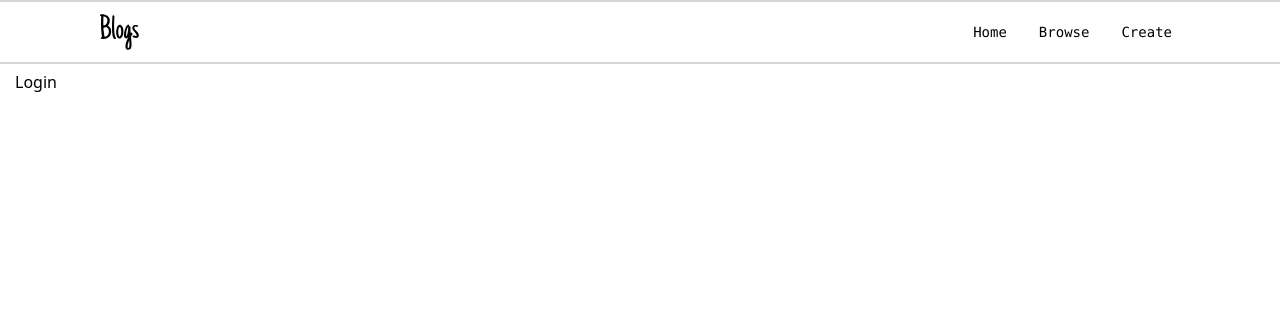
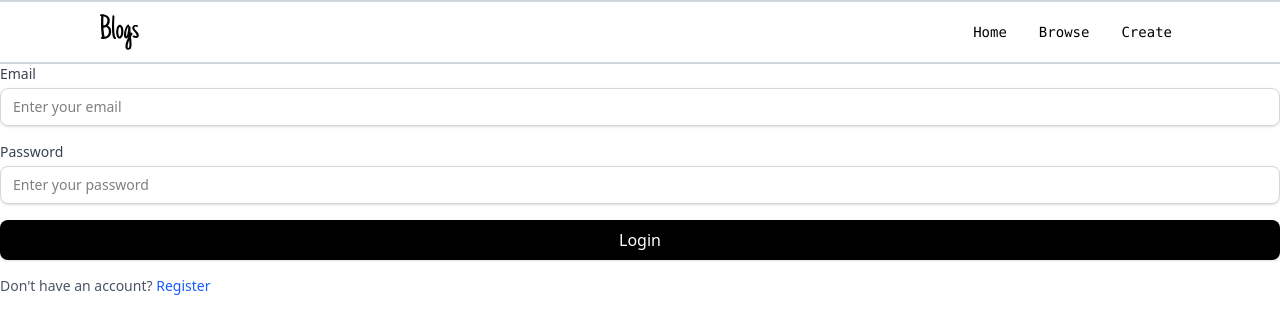
Before and after one commit to priyapop/Lakshyarambha, a React (Vite) app in the folder learning-react/project/: page /login in a window 1280 px wide. Shown: the top 334 px of the page. Built offline with nearby package versions, Linux system fonts and the light colour scheme.

Commit message:
landing page

```diff
--- a/learning-react/project/src/App.jsx
+++ b/learning-react/project/src/App.jsx
@@ -1,23 +1,22 @@
-
-import "./App.css"
-import CreateCategories from './components/CreateCategories'
-import { NavLink,useLocation, Route, Routes } from "react-router-dom";
+import "./App.css";
+import CreateCategories from "./components/CreateCategories";
+import { NavLink, useLocation, Route, Routes } from "react-router-dom";
+import { useState } from "react";
 import { Blogs } from "./components/blog";
 import SingleBlog from "./components/SingleBlog";
 import BlogForm from "./components/CreateBlog";
 import Home from "./components/home";
-import BlogPage from "./components/BlogPage"
+import BlogPage from "./components/BlogPage";
 import SingleCategory from "./components/SingleCategory";
 import Login from "./components/login";
 import Signup from "./components/signup";
 import BlogsIcon from "./assets/Blogs (6).svg";
 import Landing from "./components/landing";
+import * as Dialog from "@radix-ui/react-dialog";
 function App() {
-  const location = useLocation()
-  const landingLinks = [
-    { action:<Login/>, label: "Get Started" },
-
-  ]
+  const location = useLocation();
+  const landingLinks = [{ action: <Login />, label: "Get Started" }];
+  const [loginOpen, setloginOpen] = useState(false);
   const appLinks = [
     { to: "/home", label: "Home" },
     { to: "/blogs", label: "Browse" },
@@ -26,49 +25,77 @@ function App() {
     // { to: "/login", label: "Login" },
     // { to: "/signup", label: "Signup" },
   ];
-const links = location.pathname === "/" ? landingLinks : appLinks
+  const links = location.pathname === "/" ? landingLinks : appLinks;
   return (
     <>
-
       <nav className="sticky top-0 border-y-2 bg-white border-gray-300 flex items-center justify-between pl-25 pr-25 p-3 text-sm font-mono ">
         <img src={BlogsIcon} alt="Blogs" className="h-9" />
         <div className="flex items-center gap-4">
-        {links.map(({ to, label,action }) => (
+          {links.map(({ to, label, action }) =>
             to ? (
               <NavLink
                 key={to}
                 to={to}
                 className={({ isActive }) =>
                   `px-2 py-1 rounded-md  ${
-                isActive ? "bg-[#000000] hover:bg-[#1C1B2A] font-normal text-white" : "hover:bg-[#D3D3D3]"
+                    isActive
+                      ? "bg-[#000000] hover:bg-[#1C1B2A] font-normal text-white"
+                      : "hover:bg-[#D3D3D3]"
                   }`
                 }
               >
                 {label}
-
               </NavLink>
             ) : action ? (
-            <span >{action}</span>
-          ): null
-
-
-        ))}
+              <div>
+                <button
+                  type="button"
+                  onClick={() => {
+                    setloginOpen(true);
+                    setLoginOpen(false);
+                  }}
+                  className="rounded-lg bg-black px-5 py-2 text-white font-medium shadow hover:bg-[#1C1B2A]  transition"
+                >
+                  Login
+                </button>
+                <Dialog.Root open={loginOpen} onOpenChange={setloginOpen}>
+                  <Dialog.Portal>
+                    <Dialog.Overlay className="fixed inset-0 bg-black/50 backdrop-blur-sm" />
+                    <Dialog.Content className="fixed left-1/2 top-1/2 w-[90vw] max-w-md -translate-x-1/2 -translate-y-1/2 rounded-xl bg-white p-6 shadow-xl">
+                      <Dialog.Title className="text-xl font-semibold text-gray-900">
+                        Login
+                      </Dialog.Title>
+                      <Dialog.Description className="mb-6 mt-2 text-gray-500">
+                        Welcome back! Please enter your details.
+                      </Dialog.Description>
+                      <Login />
+                      <Dialog.Close asChild>
+                        <button
+                          className="absolute right-3 top-3 rounded-full p-1 text-gray-500 hover:bg-gray-100 focus:outline-none"
+                          aria-label="Close"
+                        >
+                          ✕
+                        </button>
+                      </Dialog.Close>
+                    </Dialog.Content>
+                  </Dialog.Portal>
+                </Dialog.Root>
               </div>
-
+            ) : null
+          )}
+        </div>
       </nav>
-
-
 
       <Routes>
         <Route path="/" element={<Landing />}></Route>
         <Route path="/create" element={<BlogForm />}></Route>
         <Route path="/blogs" element={<BlogPage />}></Route>
         <Route path="/blogs/:id" element={<SingleBlog />}></Route>
-        <Route path='/create-category' element={<CreateCategories/>}></Route>
-        <Route path='/single-category/:aa' element={<SingleCategory/>}></Route>
-        <Route path="/home" element={<Home/>}></Route>
-        <Route path="/login" element={<Login/>}></Route>
-        <Route path="/signup" element={<Signup/>}></Route>
+        <Route path="/create-category" element={<CreateCategories />}></Route>
+        <Route path="/single-category/:aa" element={<SingleCategory />}></Route>
+        <Route path="/home" element={<Home />}></Route>
+        <Route path="/login" element={<Login />}></Route>
+        <Route path="/signup" element={<Signup />}></Route>
       </Routes>
     </>
   );
--- a/learning-react/project/src/components/landing.jsx
+++ b/learning-react/project/src/components/landing.jsx
@@ -1,11 +1,49 @@
-import React from 'react';
+import Login from "./login.jsx";
+import { useState } from "react";
+import * as Dialog from "@radix-ui/react-dialog";
+const Landing = () => {
 
-const landing = () => {
+  const [loginOpen, setloginOpen] = useState(false);
+
+
   return (
-    <div>
-      this is the landing pg
+    <div className="font-serif flex flex-col sm:gap-5 lg:gap-8 px-25 py-10">
+      <p className="sm:text-7xl lg:text:9xl ">Thinking about something ? <span className="block">Share it</span></p>
+      <p className="sm:text-3xl lg:text-4xl ">Read and write</p>
+      <button
+        type="button"
+        onClick={() => {
+          setloginOpen(true);
+
+        }}
+        className="bg-black h-20 w-50 text-white rounded-tl-[60px] rounded-br-[60px]  "
+      >
+        Share your story
+      </button>
+      <Dialog.Root open={loginOpen} onOpenChange={setloginOpen}>
+        <Dialog.Portal>
+          <Dialog.Overlay className="fixed inset-0 bg-black/50 backdrop-blur-sm" />
+          <Dialog.Content className="fixed left-1/2 top-1/2 w-[90vw] max-w-md -translate-x-1/2 -translate-y-1/2 rounded-xl bg-white p-6 shadow-xl">
+            <Dialog.Title className="text-xl font-semibold text-gray-900">
+              Login
+            </Dialog.Title>
+            <Dialog.Description className="mb-6 mt-2 text-gray-500">
+              Welcome back! Please enter your details.
+            </Dialog.Description>
+            <Login />
+            <Dialog.Close asChild>
+              <button
+                className="absolute right-3 top-3 rounded-full p-1 text-gray-500 hover:bg-gray-100 focus:outline-none"
+                aria-label="Close"
+              >
+                ✕
+              </button>
+            </Dialog.Close>
+          </Dialog.Content>
+        </Dialog.Portal>
+      </Dialog.Root>
     </div>
   );
-}
+};
 
-export default landing;
+export default Landing;
--- a/learning-react/project/src/components/login.jsx
+++ b/learning-react/project/src/components/login.jsx
@@ -2,12 +2,17 @@ import axios from "axios";
 import React, { useState } from "react";
 import * as Dialog from "@radix-ui/react-dialog";
 import Signup from "./signup.jsx";
+import { useNavigate } from "react-router-dom";
 
 const Login = () => {
   const [formData, setFormData] = useState({
     email: "",
     password: "",
   });
+
+  const [signupOpen, setSignupOpen] = useState(false);
+  const [loginOpen, setLoginOpen] = useState(false);
+  const navigate = useNavigate()
   const handleChange = (e) => {
     const { name, value } = e.target;
     setFormData((prev) => ({
@@ -18,7 +23,6 @@ const Login = () => {
 
   const handleSubmit = async (e) => {
     e.preventDefault();
-
     try {
       const response = await axios.post(
         "http://localhost:3000/auth/login",
@@ -26,100 +30,98 @@ const Login = () => {
       );
       console.log(response, "done posting");
       localStorage.setItem("token", response.data.token);
+      response.status === 200 ? navigate("/home") : ""
     } catch (error) {
       console.log(error);
-      alert("user not logged in");
+      alert("User not logged in");
     }
   };
-  const [signupOpen, setSignupOpen] = useState(false);
-  const [loginOpen, setLoginOpen] = useState(false);
+
+
+  // const handleLog = () => {
+  //   response.status === 200 ? navigate("/home") : "";
+  // }
   return (
     <div>
-      <Dialog.Root open={loginOpen} onOpenChange={setLoginOpen}>
-        <Dialog.Trigger asChild>
-          <button className="inline-flex h-[35px] items-center justify-center rounded bg-violet4 px-[15px] font-medium leading-none text-violet11 outline-none outline-offset-1 hover:bg-mauve3 focus-visible:outline-2 focus-visible:outline-violet6 select-none">
-            Login
-          </button>
-        </Dialog.Trigger>
-        <Dialog.Portal>
-          <Dialog.Overlay className="fixed inset-0 bg-blackA6 data-[state=open]:animate-overlayShow" />
-          <Dialog.Content className="fixed left-1/2 top-1/2 max-h-[85vh] w-[90vw] max-w-[500px] -translate-x-1/2 -translate-y-1/2 rounded-md bg-gray1 p-[25px] shadow-[var(--shadow-6)] focus:outline-none data-[state=open]:animate-contentShow">
-            <Dialog.Title className="m-0 text-[17px] font-medium text-mauve12">
-              Login
-            </Dialog.Title>
-            <Dialog.Description className="mb-5 mt-2.5 text-[15px] leading-normal text-mauve11">
-              Welcome Back
-            </Dialog.Description>
-            <form onSubmit={handleSubmit}>
-              <fieldset className="mb-[15px] flex items-center gap-5">
-                <label htmlFor="email">Email</label>
+      <form onSubmit={handleSubmit} className="space-y-4">
+        <div>
+          <label
+            htmlFor="email"
+            className="block text-sm font-medium text-gray-700"
+          >
+            Email
+          </label>
           <input
             type="email"
             name="email"
-                  placeholder="enter your email"
+            placeholder="Enter your email"
             value={formData.email}
             onChange={handleChange}
-                  className="w-full p-2 border border-gray-300 rounded"
+            className="mt-1 w-full rounded-lg border border-gray-300 px-3 py-2 text-sm shadow-sm  "
             required
           />
+        </div>
 
-                <label htmlFor="password">Password</label>
+        <div>
+          <label
+            htmlFor="password"
+            className="block text-sm font-medium text-gray-700"
+          >
+            Password
+          </label>
           <input
             type="password"
             name="password"
-                  placeholder="enter your password"
+            placeholder="Enter your password"
             value={formData.password}
             onChange={handleChange}
-                  className="w-full p-2 border border-gray-300 rounded"
+            className="mt-1 w-full rounded-lg border border-gray-300 px-3 py-2 text-sm shadow-sm"
             required
           />
-              </fieldset>
+        </div>
 
-              <div className="mt-[25px] flex justify-end">
         <button
           type="submit"
-                  className="inline-flex h-[35px] items-center justify-center rounded bg-green4 px-[15px] font-medium leading-none text-green11 outline-none outline-offset-1 hover:bg-green5 focus-visible:outline-2 focus-visible:outline-green6 select-none"
+          // onClick={handleLog()}
+          className="w-full rounded-lg bg-black px-4 py-2 text-white font-medium shadow hover:bg-[#1C1B2A] focus:outline-none focus:ring-2  transition"
         >
           Login
         </button>
-              </div>
-
-              <Dialog.Close>
-                <button
-                  className="absolute right-2.5 top-2.5 inline-flex size-[25px] appearance-none items-center justify-center rounded-full text-violet11 bg-gray3 hover:bg-violet4 focus:shadow-[0_0_0_2px] focus:shadow-violet7 focus:outline-none"
-                  aria-label="Close"
-                >
-                  x
-                </button>
-              </Dialog.Close>
       </form>
 
-            <p className="mt-4 text-sm">
-              Don't have an account?
+      <p className="mt-4 text-sm text-gray-600">
+        Don't have an account?{" "}
         <button
-                className="text-blue-500 underline"
           type="button"
           onClick={() => {
             setSignupOpen(true);
             setLoginOpen(false);
           }}
+          className="text-blue-600 font-medium hover:underline"
         >
           Register
         </button>
+      </p>
 
-            </p>
-          </Dialog.Content>
-        </Dialog.Portal>
-      </Dialog.Root>
+      {/* Signup Modal */}
       <Dialog.Root open={signupOpen} onOpenChange={setSignupOpen}>
         <Dialog.Portal>
-                  <Dialog.Overlay className="fixed inset-0 bg-black/50" />
-                  <Dialog.Content className="fixed left-1/2 top-1/2 w-96 -translate-x-1/2 -translate-y-1/2 bg-white p-6 rounded shadow-lg">
+          <Dialog.Overlay className="fixed inset-0 bg-black/50 backdrop-blur-sm" />
+          <Dialog.Content className="fixed left-1/2 top-1/2 w-[90vw] max-w-md -translate-x-1/2 -translate-y-1/2 rounded-xl bg-white p-6 shadow-xl">
             <Signup />
+            <Dialog.Close asChild>
+              <button
+                className="absolute right-3 top-3 rounded-full p-1 text-gray-500 hover:bg-gray-100 focus:outline-none"
+                aria-label="Close"
+              >
+                ✕
+              </button>
+            </Dialog.Close>
           </Dialog.Content>
         </Dialog.Portal>
       </Dialog.Root>
     </div>
   );
 };
+
 export default Login;
--- a/learning-react/project/src/components/signup.jsx
+++ b/learning-react/project/src/components/signup.jsx
@@ -1,6 +1,6 @@
 import axios from "axios";
 import  { useState } from "react";
-import * as Dialog from "@radix-ui/react-dialog";
+import { useNavigate } from "react-router-dom";
 const Signup = () => {
   const [formData, setFormData] = useState({
     name: "",
@@ -15,7 +15,7 @@ const Signup = () => {
       [name]: value,
     }));
   };
-
+  const navigate = useNavigate()
   const handleSubmit = async (e) => {
     e.preventDefault();
 
@@ -26,6 +26,7 @@ const Signup = () => {
       );
       console.log(response, "done posting");
       alert("user created successfully");
+      response.status === 200 ? navigate("/home") : ""
     } catch (error) {
       console.log(error);
       alert("user not created");
@@ -33,45 +34,46 @@ const Signup = () => {
   };
   return (
     <div>
-      <form onSubmit={handleSubmit} className="max-w-2xl space-y-4">
-        <h2 className="text-3xl font-bold text-center">Create User</h2>
+      <form onSubmit={handleSubmit} className="space-y-2">
+        <h2 className="text-xl font-semibold text-gray-900">Create User</h2>
 
-        <label htmlFor="name">Name</label>
+        <label htmlFor="name" className="block text-sm font-medium text-gray-700">Name</label>
         <input
           type="text"
           name="name"
           placeholder="enter your name"
           value={formData.name}
-          className="w-full p-2 border border-gray-300 rounded"
+           className="mt-1 w-full rounded-lg border border-gray-300 px-3 py-2 text-sm shadow-sm  "
           onChange={handleChange}
           required
         />
 
-        <label htmlFor="email">Email</label>
+        <label htmlFor="email" className="block text-sm font-medium text-gray-700">Email</label>
         <input
           type="email"
           name="email"
           placeholder="enter your email"
           value={formData.email}
           onChange={handleChange}
-          className="w-full p-2 border border-gray-300 rounded"
+           className="mt-1 w-full rounded-lg border border-gray-300 px-3 py-2 text-sm shadow-sm"
           required
         />
 
-        <label htmlFor="password">Password</label>
+        <label htmlFor="password" className="block text-sm font-medium text-gray-700">Password</label>
         <input
           type="password"
           name="password"
           placeholder="enter your password"
           value={formData.password}
           onChange={handleChange}
-          className="w-full p-2 border border-gray-300 rounded"
+           className="mt-1 w-full rounded-lg border border-gray-300 px-3 py-2 text-sm shadow-sm"
           required
         />
 
-        <button type="submit" className="bg-blue-400 p-4 rounded-sm ">
+        <button type="submit" className="w-full rounded-lg bg-black px-4 py-2 text-white font-medium shadow hover:bg-[#1C1B2A] focus:outline-none focus:ring-2  transition">
           Signup
         </button>
+
       </form>
 
     </div>
```
Also changed, not shown: learning-react/project/src/App.css (line endings or trailing spaces), learning-react/project/vite.config.js (line endings or trailing spaces). Lines whose indentation alone changed are shown as unchanged.
